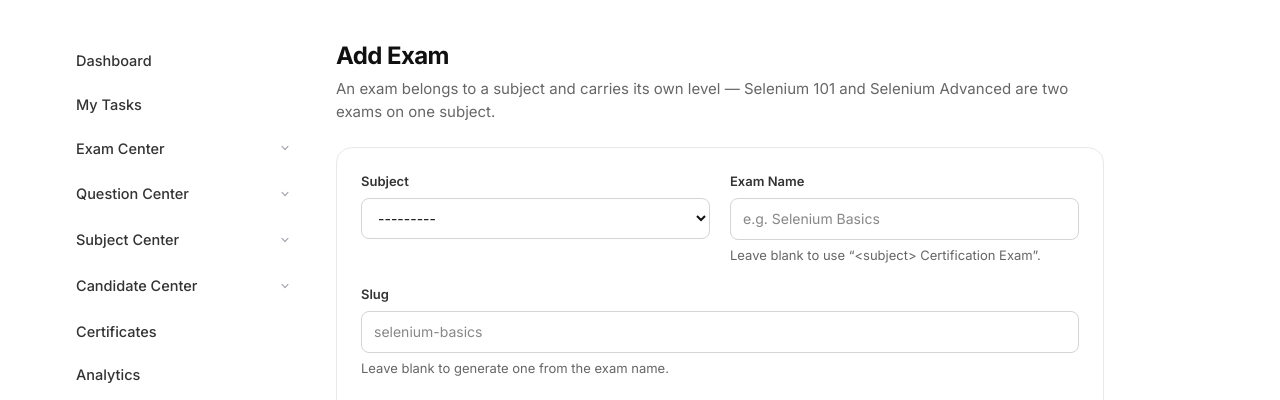
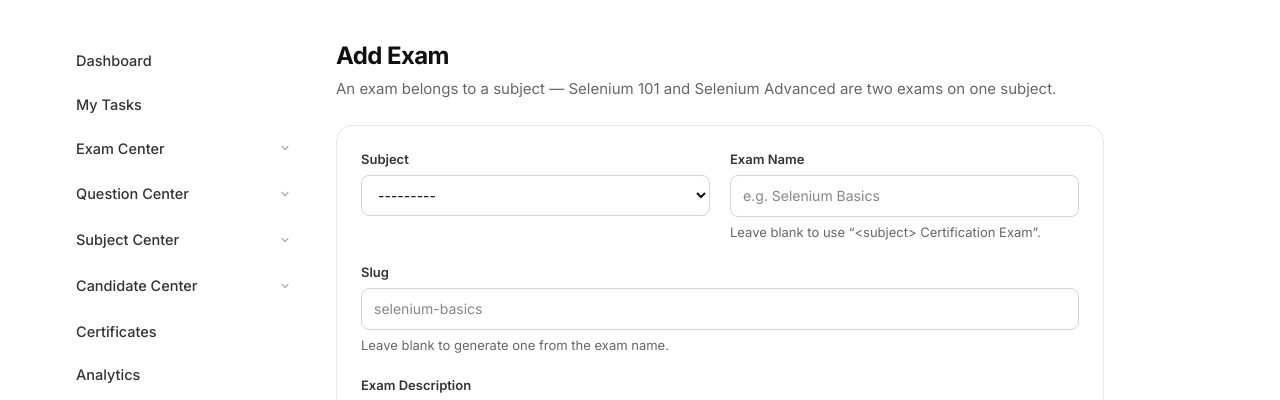
Before and after one commit to LambdaTest/testmuai_certifications, a Django app: template templates/exam/add_exam.html in a window 1280 px wide. Shown: the part 65-465 px from the top of the page. Run offline with Django 5.2, Linux system fonts and the light colour scheme; the template is opened without the code that fills it: values that come from a table or form of the project are taken from there, others are empty.

Commit message:
Final touchups for exam creation and exploration. Both section now complete.

```diff
--- a/apps/exam/views.py
+++ b/apps/exam/views.py
@@ -324,7 +324,6 @@ def add_exam(request):
     form = ExamForm(request.POST or None)
     if request.method == "POST" and form.is_valid():
         exam = form.save(commit=False)
-        print(exam)
         exam.created_by = request.user
         exam.status = (
             Exam.Status.PUBLISHED
--- a/templates/exam/add_exam.html
+++ b/templates/exam/add_exam.html
@@ -52,7 +52,7 @@
       {% endif %}
     </div>
     <p class="mt-1.5 text-[15px] text-muted">
-      An exam belongs to a subject and carries its own level — Selenium 101 and
+      An exam belongs to a subject — Selenium 101 and
       Selenium Advanced are two exams on one subject.
     </p>
   </header>
```
